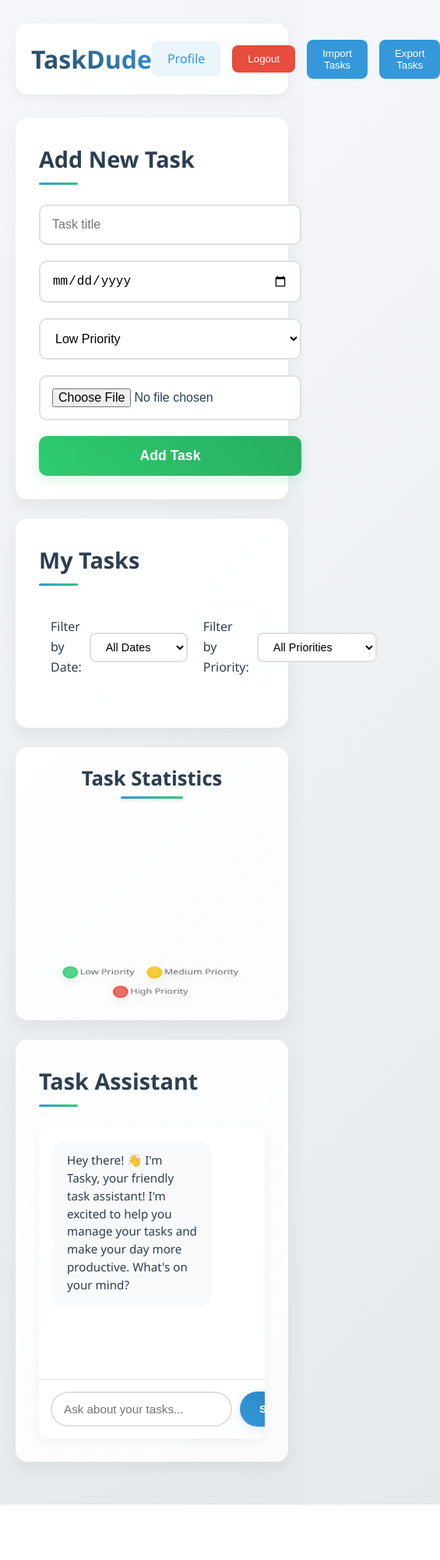
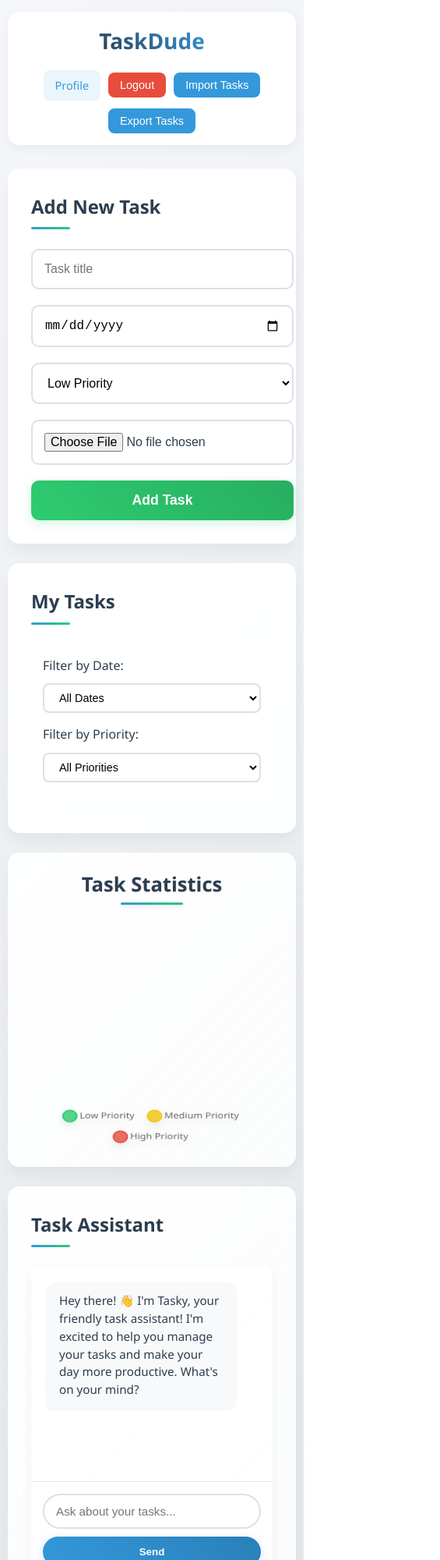
Before and after one commit to Vicmoou/TaskDude, a website: page index.html in a window 390 px wide. Shown: the top 2000 px of the page at 78% size, 565 px wide, since content can reach past the window. Before the commit the page ends 1929 px from the top, so only its background shows below. Drawn offline with nearby package versions, Linux system fonts and the light colour scheme; no server answers; sample sign-in values are in the browser's storage.

Commit message:
Enhance responsive design for header, task items, and chat container

```diff
--- a/styles.css
+++ b/styles.css
@@ -31,9 +31,9 @@ header {
 }
 
 header h1 {
-    margin: 0;
-    background: linear-gradient(45deg, #2c3e50, #3498db);
+    margin: 0;    background: linear-gradient(45deg, #2c3e50, #3498db);
     -webkit-background-clip: text;
+    background-clip: text;
     -webkit-text-fill-color: transparent;
     font-size: 2rem;
 }
@@ -518,3 +518,121 @@ button[type="submit"]:hover {
     background: #f8f9fa;
     border-radius: 6px;
 }
+
+/* Responsive Design */
+@media screen and (max-width: 768px) {
+    .container {
+        padding: 15px 10px;
+    }
+
+    header {
+        flex-direction: column;
+        gap: 15px;
+        padding: 15px;
+        text-align: center;
+    }
+
+    .actions {
+        flex-wrap: wrap;
+        justify-content: center;
+    }
+
+    #taskForm {
+        grid-template-columns: 1fr;
+    }
+
+    .filters {
+        flex-direction: column;
+        gap: 15px;
+    }
+
+    .filter-group {
+        flex-direction: column;
+        align-items: stretch;
+    }
+
+    .task-item {
+        flex-direction: column;
+        gap: 10px;
+        text-align: center;
+        padding: 15px;
+    }
+
+    .task-icon {
+        margin-right: 0;
+        margin-bottom: 10px;
+    }
+
+    .task-content {
+        display: flex;
+        flex-direction: column;
+        align-items: center;
+        gap: 8px;
+    }
+
+    .task-priority {
+        margin-left: 0;
+    }
+
+    .delete-btn {
+        margin-left: 0;
+        margin-top: 10px;
+    }
+
+    .statistics {
+        height: auto;
+        padding: 20px 15px;
+    }
+
+    #taskChart {
+        height: 300px !important;
+    }
+
+    .chat-container {
+        height: 500px;
+    }
+
+    .message {
+        max-width: 90%;
+    }
+
+    .chat-input-container {
+        flex-direction: column;
+        gap: 10px;
+    }
+
+    .chat-input-container button {
+        width: 100%;
+    }
+}
+
+/* Additional adjustments for very small devices */
+@media screen and (max-width: 480px) {
+    header h1 {
+        font-size: 1.75rem;
+    }
+
+    h2 {
+        font-size: 1.5rem;
+    }
+
+    .task-title {
+        font-size: 1rem;
+    }
+
+    .actions {
+        gap: 10px;
+    }
+
+    .nav-link,
+    .logout-btn,
+    #importBtn,
+    #exportBtn {
+        padding: 8px 15px;
+        font-size: 0.9rem;
+    }
+
+    .chat-container {
+        height: 400px;
+    }
+}
```
